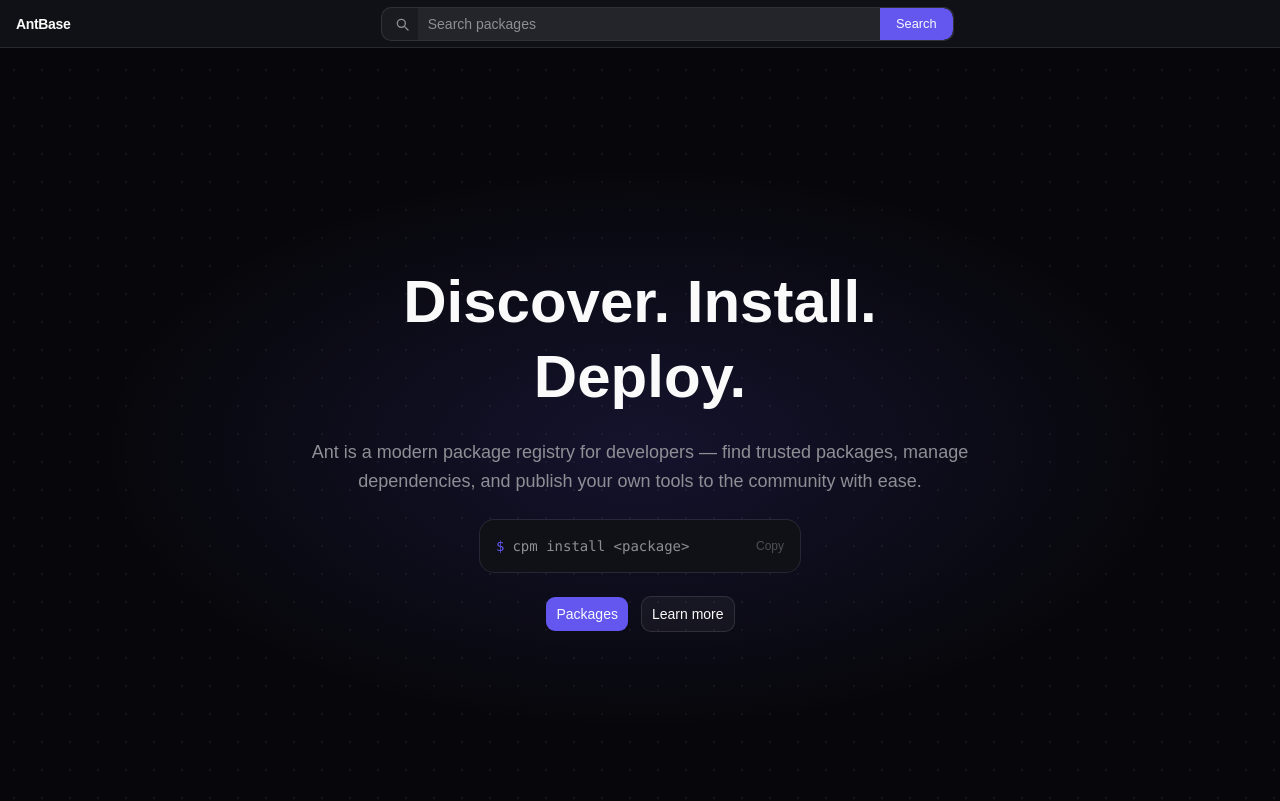
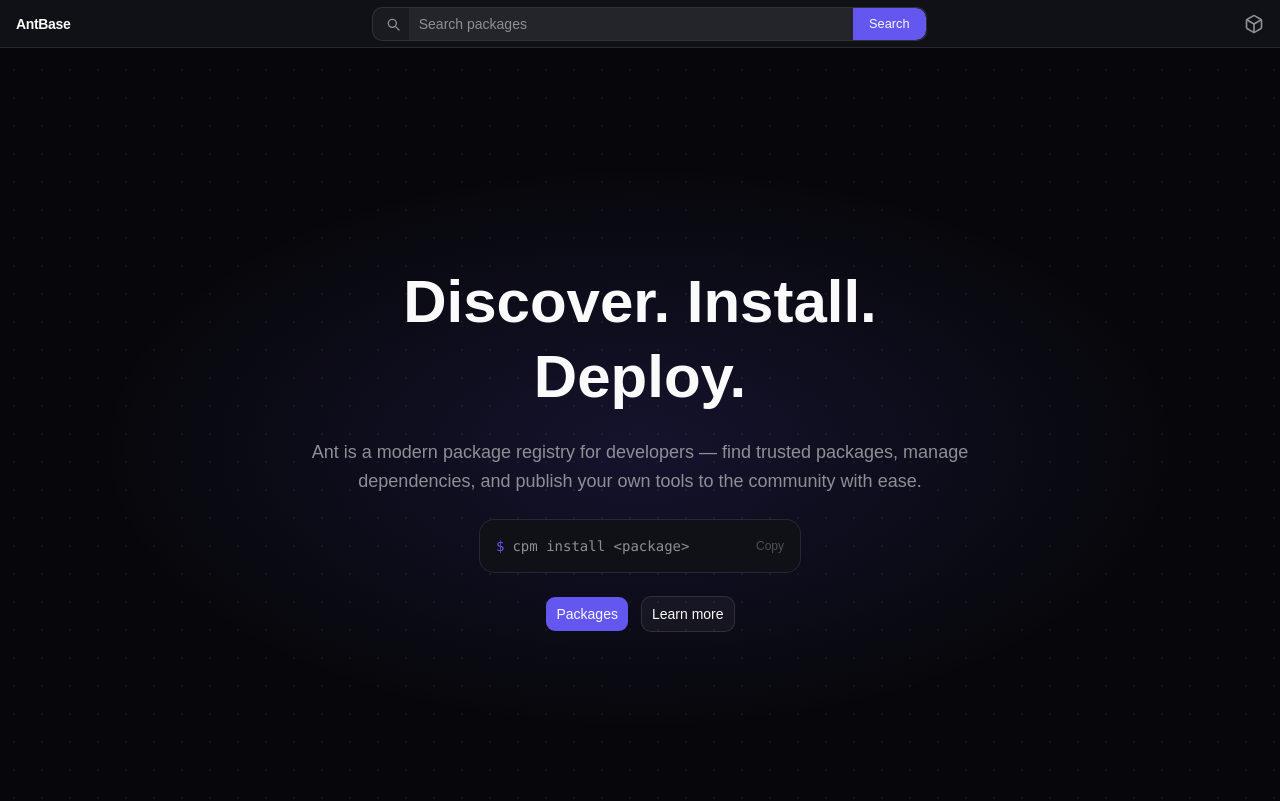
Before and after one commit to LukasErikss0n/ant-frontend, a Vue app: page / in a window 1280 px wide. Shown: the top 801 px of the page. Built offline with nearby package versions, Linux system fonts and the light colour scheme.

Commit message:
Update: Navbar updated with a package icon to route to packageView

```diff
--- a/src/components/Navbar.vue
+++ b/src/components/Navbar.vue
@@ -38,6 +38,27 @@
         >
       </div>
     </div>
+
+    <router-link
+      to="/packages"
+      class="ml-4 text-muted-foreground hover:text-foreground transition-colors"
+      title="Packages"
+    >
+      <svg
+        xmlns="http://www.w3.org/2000/svg"
+        class="h-5 w-5"
+        fill="none"
+        viewBox="0 0 24 24"
+        stroke="currentColor"
+        stroke-width="2"
+        stroke-linecap="round"
+        stroke-linejoin="round"
+      >
+        <path d="M21 16V8a2 2 0 0 0-1-1.73l-7-4a2 2 0 0 0-2 0l-7 4A2 2 0 0 0 3 8v8a2 2 0 0 0 1 1.73l7 4a2 2 0 0 0 2 0l7-4A2 2 0 0 0 21 16z" />
+        <polyline points="3.27 6.96 12 12.01 20.73 6.96" />
+        <line x1="12" y1="22.08" x2="12" y2="12" />
+      </svg>
+    </router-link>
   </div>
 </template>
 
```
